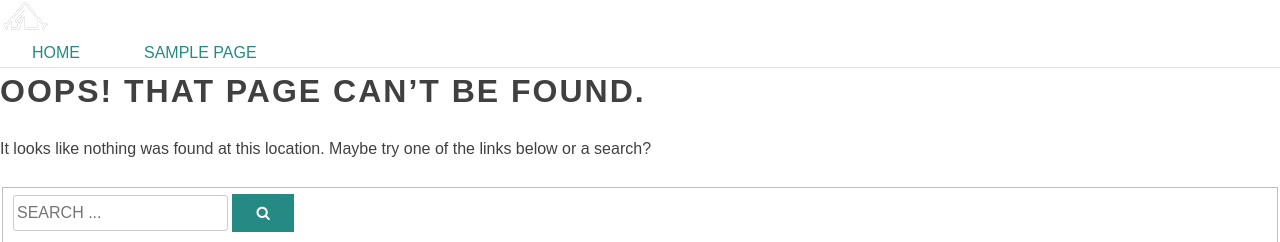
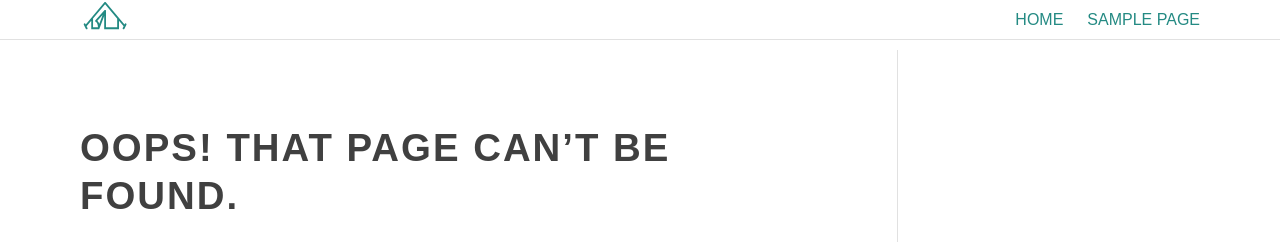
Before and after one commit to khs6226/wp-inhabitent, a WordPress theme: the page made by themes/inhabitent/404.php in a window 1280 px wide. Shown: the top 242 px of the page. Run offline with PHP 8.4 and a stand-in for WordPress, Linux system fonts and the light colour scheme; the site name, menu and one post (Sample post) are stand-ins, and other content is empty; some web fonts are replaced.

Commit message:
add 404 error page.

```diff
--- a/themes/inhabitent/404.php
+++ b/themes/inhabitent/404.php
@@ -7,12 +7,13 @@
  * @package RED_Starter_Theme
  */
 
-get_header(); ?>
+get_header('error'); ?>
 
 	<div id="primary" class="content-area">
 		<main id="main" class="site-main" role="main">
 
 			<section class="error-404 not-found">
+
 				<header class="page-header">
 					<h1 class="page-title"><?php echo esc_html( 'Oops! That page can&rsquo;t be found.' ); ?></h1>
 				</header><!-- .page-header -->
@@ -20,8 +21,13 @@ get_header(); ?>
 				<div class="page-content">
 					<p><?php echo esc_html( 'It looks like nothing was found at this location. Maybe try one of the links below or a search?' ); ?></p>
 
-					<?php get_search_form(); ?>
-
+					<form class='search-form' method='get' action="https://localhost:3000/">
+						<fieldset>
+							<label>
+								<input class='search-field' type="search" placeholder='Type and hit enter...' value=''>
+							</label>
+						</fieldset>
+					</form>
 					<?php the_widget( 'WP_Widget_Recent_Posts' ); ?>
 
 					<?php if ( red_starter_categorized_blog() ) : // Only show the widget if site has multiple categories. ?>
@@ -45,11 +51,10 @@ get_header(); ?>
 						$archive_content = '<p>' . sprintf( esc_html( 'Try looking in the monthly archives. %1$s' ), convert_smilies( ':)' ) ) . '</p>';
 						the_widget( 'WP_Widget_Archives', 'dropdown=1', "after_title=</h2>$archive_content" );
 					?>
-
 				</div><!-- .page-content -->
 			</section><!-- .error-404 -->
-
 		</main><!-- #main -->
 	</div><!-- #primary -->
 
+<?php get_sidebar(); ?>
 <?php get_footer(); ?>
--- a/themes/inhabitent/header-about.php
+++ b/themes/inhabitent/header-about.php
@@ -21,7 +21,7 @@
 			<a class="skip-link screen-reader-text" href="#content"><?php echo esc_html( 'Skip to content' ); ?></a>
 
 			<header id="masthead" class="site-header" role="banner">
-				<div class="header-container">
+				<div class="container">
 					<div class="site-branding">
 						<div class="logo">
 							<a href="http://localhost/inhabitent">
--- a/themes/inhabitent/header-single.php
+++ b/themes/inhabitent/header-error.php
@@ -16,7 +16,7 @@
 	<?php wp_head(); ?>
 	</head>
 
-	<body <?php body_class(); ?>>
+	<body <?php body_class('journal'); ?>>
 		<div id="page" class="hfeed site">
 			<a class="skip-link screen-reader-text" href="#content"><?php echo esc_html( 'Skip to content' ); ?></a>
 
@@ -25,7 +25,7 @@
 					<div class="site-branding">
 						<div class="logo">
 							<a href="http://localhost/inhabitent">
-								<img src="../../../../wp-content/themes/inhabitent/images/inhabitent-logo-tent.svg" alt="inhabitent logo">
+								<img src="wp-content/themes/inhabitent/images/inhabitent-logo-tent.svg" alt="inhabitent logo">
 							</a>
 						</div>
 					</div><!-- .site-branding -->
--- a/themes/inhabitent/page.php
+++ b/themes/inhabitent/page.php
@@ -5,7 +5,7 @@
  * @package RED_Starter_Theme
  */
 
-get_header(); ?>
+get_header('journal'); ?>
 
 	<div id="primary" class="content-area">
 		<main id="main" class="site-main" role="main">
--- a/themes/inhabitent/sass/_content.scss
+++ b/themes/inhabitent/sass/_content.scss
@@ -3,7 +3,7 @@
 --------------------------------------------------------------*/
 
 /* Posts and pages */
-.home{
+.home, .page-about{
 	.site-content{
 		padding-top: 0;
 	}
@@ -20,7 +20,7 @@
 	height: 100vh;
 
 }
-.blog, .single{
+.blog, .single, .journal, .error404{
 	.site-content{
 		display: flex;
 		.content-area{
@@ -107,6 +107,10 @@
 	display: block;
 }
 
+.required{
+	color: $orange_brand_color;
+}
+
 .hentry {
 	margin: 0 0 4.5rem;
 }
--- a/themes/inhabitent/sass/_forms.scss
+++ b/themes/inhabitent/sass/_forms.scss
@@ -47,8 +47,9 @@ input[type="password"],
 input[type="search"],
 textarea {
 	color: #666;
-	border: 1px solid #ccc;
-	border-radius: 3px;
+	background-color: #f4f4f4;
+	border: 1px solid #e1e1e1;
+	border-radius: 0;
 
 	&:focus {
 		color: #111;
@@ -60,10 +61,27 @@ input[type="email"],
 input[type="url"],
 input[type="password"],
 input[type="search"] {
-	padding: 3px;
+	padding: 0.3rem;
 }
 
 textarea {
 	padding-left: 3px;
 	width: 100%;
 }
+fieldset{
+	border: 0;
+	padding: 0;
+	padding-bottom: 0.75rem;
+	margin: 0;
+}
+.error-404 label{
+	display: inline-block;
+}
+label{
+	display: block;
+	color: $color__purple-brand;
+	font-family: 'Novecento Sans Web', sans-serif;
+	font-size: 1.1rem;
+	margin-bottom: 0.5rem;
+	text-transform: uppercase;
+}
--- a/themes/inhabitent/sass/_page-templates.scss
+++ b/themes/inhabitent/sass/_page-templates.scss
@@ -2,13 +2,6 @@
 # Page Templates
 --------------------------------------------------------------*/
 
-.site-header {
-    nav{
-        li{
-            padding: 0 2rem;
-        }
-    }
-}
 .page-about{
     .entry-content{
         .entry-header{
@@ -47,6 +40,8 @@
             h3{
                 color: $orange_brand_color;
                 text-transform: uppercase;
+                font-size: 1.2rem;
+                margin-bottom: 0.75rem;
             }
             span{
                 font-weight: 700;
--- a/themes/inhabitent/sass/_typography.scss
+++ b/themes/inhabitent/sass/_typography.scss
@@ -17,6 +17,15 @@ textarea {
 /* Headings */
 h1, h2{
 	line-height: 1.25;
+}
+h1{
+	font-size: 2.4rem;
+	margin-bottom: 0.5rem;
+}
+h2{
+	color: $color__purple-brand;
+	font-size: 2.1rem;
+	margin-bottom: 1.5rem;
 }
 h3{
 	font-size: 1.8rem;
--- a/themes/inhabitent/sass/_variables.scss
+++ b/themes/inhabitent/sass/_variables.scss
@@ -21,6 +21,7 @@ $color__link-hover: midnightblue;
 
 $color_green-brand: #248A83;
 $orange_brand_color: #d99054;
+$color__purple-brand: #2f1339;
 
 // Typography
 
--- a/themes/inhabitent/style.css
+++ b/themes/inhabitent/style.css
@@ -288,6 +288,15 @@ textarea {
 h1, h2 {
   line-height: 1.25; }
 
+h1 {
+  font-size: 2.4rem;
+  margin-bottom: 0.5rem; }
+
+h2 {
+  color: #2f1339;
+  font-size: 2.1rem;
+  margin-bottom: 1.5rem; }
+
 h3 {
   font-size: 1.8rem;
   line-height: 1.25; }
@@ -453,8 +462,9 @@ input[type="password"],
 input[type="search"],
 textarea {
   color: #666;
-  border: 1px solid #ccc;
-  border-radius: 3px; }
+  background-color: #f4f4f4;
+  border: 1px solid #e1e1e1;
+  border-radius: 0; }
   input[type="text"]:focus,
   input[type="email"]:focus,
   input[type="url"]:focus,
@@ -468,11 +478,28 @@ input[type="email"],
 input[type="url"],
 input[type="password"],
 input[type="search"] {
-  padding: 3px; }
+  padding: 0.3rem; }
 
 textarea {
   padding-left: 3px;
   width: 100%; }
+
+fieldset {
+  border: 0;
+  padding: 0;
+  padding-bottom: 0.75rem;
+  margin: 0; }
+
+.error-404 label {
+  display: inline-block; }
+
+label {
+  display: block;
+  color: #2f1339;
+  font-family: 'Novecento Sans Web', sans-serif;
+  font-size: 1.1rem;
+  margin-bottom: 0.5rem;
+  text-transform: uppercase; }
 
 /*--------------------------------------------------------------
 # Navigation
@@ -600,7 +627,7 @@ a {
 # Content
 --------------------------------------------------------------*/
 /* Posts and pages */
-.home .site-content {
+.home .site-content, .page-about .site-content {
   padding-top: 0; }
 
 .hero-home {
@@ -623,20 +650,20 @@ a {
   background-size: cover, cover;
   height: 100vh; }
 
-.blog .site-content, .single .site-content {
+.blog .site-content, .single .site-content, .journal .site-content, .error404 .site-content {
   display: -webkit-box;
   display: -ms-flexbox;
   display: flex; }
-  .blog .site-content .content-area, .single .site-content .content-area {
+  .blog .site-content .content-area, .single .site-content .content-area, .journal .site-content .content-area, .error404 .site-content .content-area {
     border-right: 1px solid #e1e1e1;
     padding-right: 5%;
     padding-top: 3rem;
     padding-bottom: 3rem;
     width: 73%; }
-    .blog .site-content .content-area .entry-header, .single .site-content .content-area .entry-header {
+    .blog .site-content .content-area .entry-header, .single .site-content .content-area .entry-header, .journal .site-content .content-area .entry-header, .error404 .site-content .content-area .entry-header {
       line-height: 0;
       position: relative; }
-      .blog .site-content .content-area .entry-header h2, .single .site-content .content-area .entry-header h2 {
+      .blog .site-content .content-area .entry-header h2, .single .site-content .content-area .entry-header h2, .journal .site-content .content-area .entry-header h2, .error404 .site-content .content-area .entry-header h2 {
         background-color: #248A83;
         position: absolute;
         color: #ffffff;
@@ -646,9 +673,9 @@ a {
         padding: 0.75rem 1.5rem;
         margin-top: 2.25rem;
         max-width: 75%; }
-      .blog .site-content .content-area .entry-header a, .single .site-content .content-area .entry-header a {
+      .blog .site-content .content-area .entry-header a, .single .site-content .content-area .entry-header a, .journal .site-content .content-area .entry-header a, .error404 .site-content .content-area .entry-header a {
         color: #ffffff; }
-      .blog .site-content .content-area .entry-header .entry-meta, .single .site-content .content-area .entry-header .entry-meta {
+      .blog .site-content .content-area .entry-header .entry-meta, .single .site-content .content-area .entry-header .entry-meta, .journal .site-content .content-area .entry-header .entry-meta, .error404 .site-content .content-area .entry-header .entry-meta {
         background-color: #248A83;
         position: absolute;
         color: #ffffff;
@@ -658,7 +685,7 @@ a {
         display: inline-block;
         font-family: 'Novecento Sans Web', sans-serif;
         padding: 1rem 1.5rem; }
-  .blog .site-content .widget-area, .single .site-content .widget-area {
+  .blog .site-content .widget-area, .single .site-content .widget-area, .journal .site-content .widget-area, .error404 .site-content .widget-area {
     width: 27%;
     padding-left: 5%;
     padding-top: 3rem;
@@ -697,6 +724,9 @@ a {
 
 .sticky {
   display: block; }
+
+.required {
+  color: #d99054; }
 
 .hentry {
   margin: 0 0 4.5rem; }
@@ -803,9 +833,6 @@ object {
 /*--------------------------------------------------------------
 # Page Templates
 --------------------------------------------------------------*/
-.site-header nav li {
-  padding: 0 2rem; }
-
 .page-about .entry-content .entry-header {
   width: 100vw;
   height: 100vh; }
@@ -836,7 +863,9 @@ object {
       width: 25%; }
       .site-footer .footer-container .footer-grid h3 {
         color: #d99054;
-        text-transform: uppercase; }
+        text-transform: uppercase;
+        font-size: 1.2rem;
+        margin-bottom: 0.75rem; }
       .site-footer .footer-container .footer-grid span {
         font-weight: 700; }
     .site-footer .footer-container .footer-grid:last-child {
```
Also changed, not shown: themes/inhabitent/template-parts/content-page.php (+34 -0 lines), themes/inhabitent/build/css/style.min.css, 1 other file.
